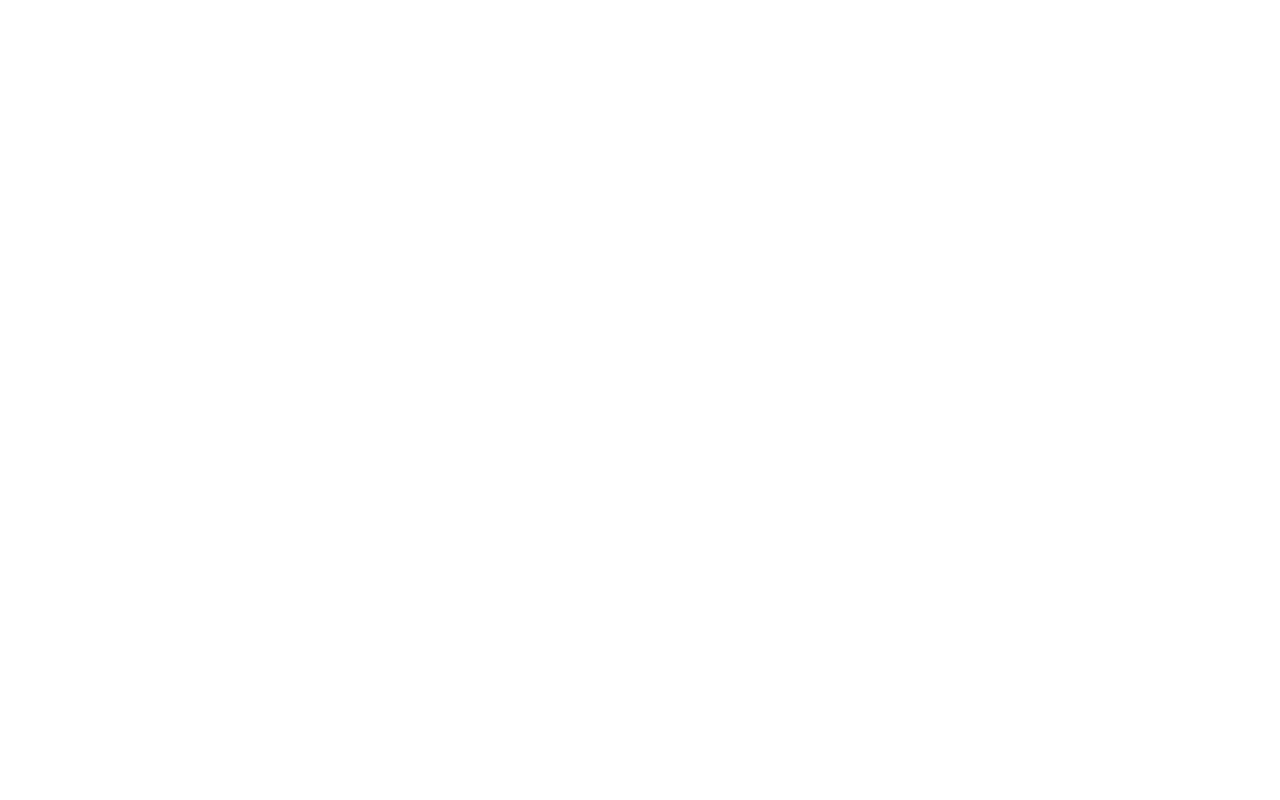
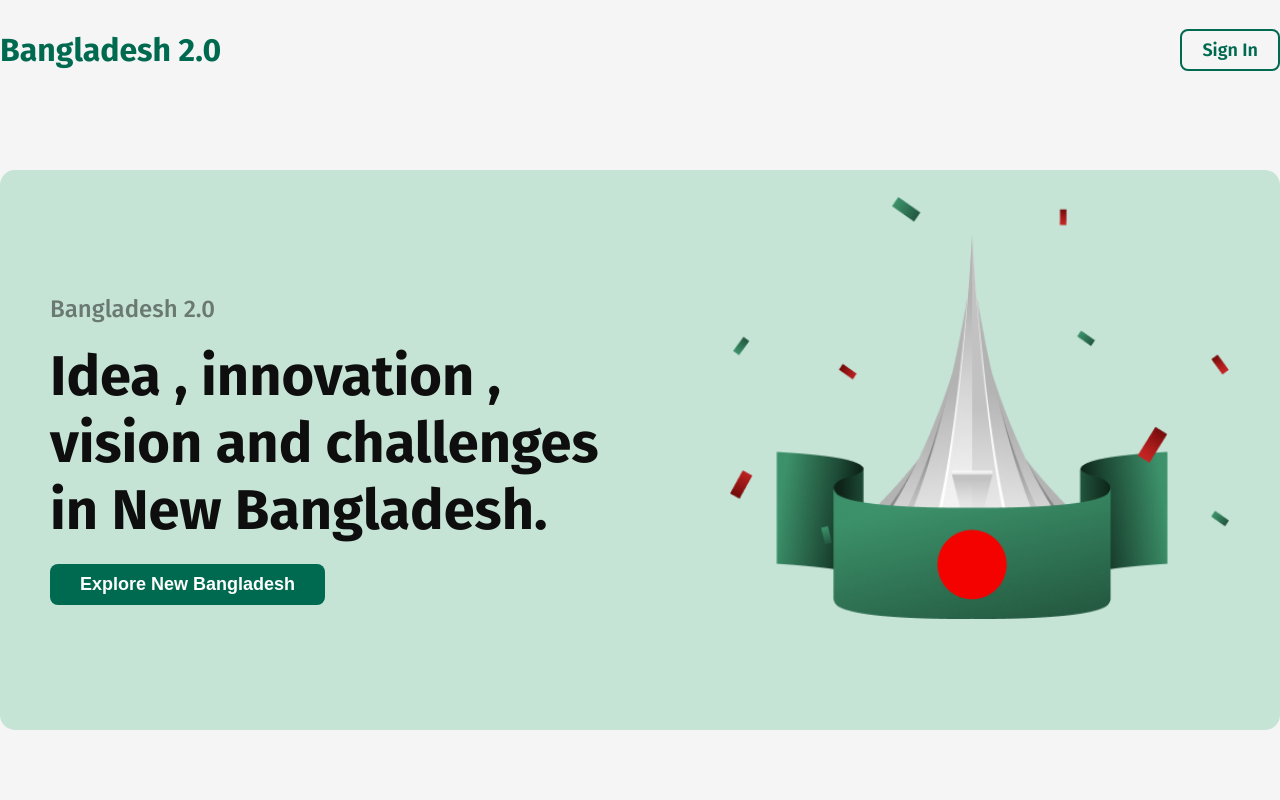
Before and after one commit to ahmedinfa/Batch_11-Assignment_01, a plain HTML site: page index.html in a window 1280 px wide. Drawn offline with Linux system fonts and the light colour scheme.

Commit message:
add banner section

```diff
--- a/index.html
+++ b/index.html
@@ -8,10 +8,42 @@
     <link rel="stylesheet" href="style.css" />
 
     <!-- ###################
-  ASSIGNMENT: 01
-  GIVEN BY: PROGRAMMING HERO
-  AUTHOR OF THIS CODE: INFA AHMED DEEPO
-  ################### -->
+      ASSIGNMENT: 01
+      GIVEN BY: PROGRAMMING HERO
+      AUTHOR OF THIS CODE: INFA AHMED DEEPO
+    ################### -->
   </head>
-  <body></body>
+  <body>
+    <!-- HEADER SECTION -->
+    <header>
+      <!-- container div -->
+      <div class="container">
+        <!-- navbar -->
+        <nav>
+          <h4 class="fira-sans-bold">bangladesh 2.0</h4>
+          <a href="#" class="fira-sans-semibold">sign in</a>
+        </nav>
+
+        <!-- banner -->
+        <section id="banner">
+          <div class="container">
+            <div class="content-wrapper">
+              <div class="text-box">
+                <p class="fira-sans-medium">Bangladesh 2.0</p>
+                <h1 class="fira-sans-bold">
+                  Idea , innovation , vision and challenges in New Bangladesh.
+                </h1>
+                <button class="btn">Explore New Bangladesh</button>
+              </div>
+              <div class="image-box">
+                <img src="assets/hero.png" alt="" />
+              </div>
+            </div>
+          </div>
+        </section>
+        <!-- banner ends -->
+      </div>
+    </header>
+    <!-- HEADER SECTION ENDS -->
+  </body>
 </html>
--- a/style.css
+++ b/style.css
@@ -55,59 +55,6 @@
   font-style: normal;
 }
 
-.fira-sans-thin-italic {
-  font-family: "Fira Sans", serif;
-  font-weight: 100;
-  font-style: italic;
-}
-
-.fira-sans-extralight-italic {
-  font-family: "Fira Sans", serif;
-  font-weight: 200;
-  font-style: italic;
-}
-
-.fira-sans-light-italic {
-  font-family: "Fira Sans", serif;
-  font-weight: 300;
-  font-style: italic;
-}
-
-.fira-sans-regular-italic {
-  font-family: "Fira Sans", serif;
-  font-weight: 400;
-  font-style: italic;
-}
-
-.fira-sans-medium-italic {
-  font-family: "Fira Sans", serif;
-  font-weight: 500;
-  font-style: italic;
-}
-
-.fira-sans-semibold-italic {
-  font-family: "Fira Sans", serif;
-  font-weight: 600;
-  font-style: italic;
-}
-
-.fira-sans-bold-italic {
-  font-family: "Fira Sans", serif;
-  font-weight: 700;
-  font-style: italic;
-}
-
-.fira-sans-extrabold-italic {
-  font-family: "Fira Sans", serif;
-  font-weight: 800;
-  font-style: italic;
-}
-
-.fira-sans-black-italic {
-  font-family: "Fira Sans", serif;
-  font-weight: 900;
-  font-style: italic;
-}
 /* GOOGLE FONT */
 
 * {
@@ -115,3 +62,149 @@
   padding: 0;
   box-sizing: border-box;
 }
+
+/* COMMON STYLES */
+h1,
+h2,
+h3,
+h4,
+h5,
+h6,
+p {
+  color: #0e0e0e;
+}
+
+a {
+  text-decoration: none;
+  color: #000;
+}
+
+.btn {
+  padding: 10px 30px;
+  /* padding-top: 11px; */
+  background-color: #006a50;
+  text-transform: capitalize;
+  font-size: 18px;
+  font-weight: 600;
+  color: #fff;
+  outline: none;
+  border: none;
+  border-radius: 8px;
+  transition: all 0.2s ease-in-out;
+  cursor: pointer;
+}
+
+.btn:hover {
+  background-color: rgba(0, 106, 80, 0.9);
+}
+
+.container {
+  width: 1280px;
+  height: fit-content;
+  margin: 0 auto;
+}
+/* COMMON STYLES ENDS */
+
+/* HEADER SECTION STYLES */
+
+header {
+  width: 100%;
+  height: 100vh;
+  background-color: #f5f5f5;
+}
+
+/* navbar */
+nav {
+  width: 100%;
+  height: 100px;
+  /* background-color: yellow; */
+  display: flex;
+  justify-content: space-between;
+  align-items: center;
+}
+
+nav h4 {
+  font-size: 32px;
+  text-transform: capitalize;
+  color: #006a50;
+}
+
+nav a {
+  font-size: 18px;
+  text-transform: capitalize;
+  padding: 8px 20px;
+  border: 2px solid #006a50;
+  border-radius: 8px;
+  color: #006a50;
+  transition: all 0.3s ease-in-out;
+}
+
+nav a:hover {
+  background-color: #006a50;
+  color: #fff;
+}
+/* navbar ends */
+
+/* banner */
+#banner {
+  width: 100%;
+  height: calc(100vh - 100px);
+}
+
+#banner .container {
+  width: 100%;
+  height: 100%;
+  display: flex;
+  justify-content: center;
+  align-items: center;
+}
+
+#banner .container .content-wrapper {
+  width: 100%;
+  height: 560px;
+  background-color: #c6e4d6;
+  border-radius: 15px;
+  padding: 0 50px;
+  display: flex;
+  justify-content: space-between;
+  align-items: center;
+}
+
+#banner .container .content-wrapper .text-box {
+  width: 50%;
+  height: fit-content;
+  display: flex;
+  flex-direction: column;
+  gap: 20px;
+}
+
+#banner .container .content-wrapper .text-box p {
+  font-size: 24px;
+  color: rgba(14, 14, 14, 0.5);
+}
+
+#banner .container .content-wrapper .text-box h1 {
+  font-size: 56px;
+}
+
+#banner .container .content-wrapper .text-box button {
+  width: fit-content;
+}
+
+#banner .container .content-wrapper .image-box {
+  width: 50%;
+  height: 100%;
+  /* background-color: yellow; */
+  display: flex;
+  justify-content: end;
+  align-items: start;
+}
+
+#banner .container .content-wrapper .image-box img {
+  width: 85%;
+  height: 85%;
+  object-fit: contain;
+}
+/* banner ends */
+
+/* HEADER SECTION STYLES */
```
